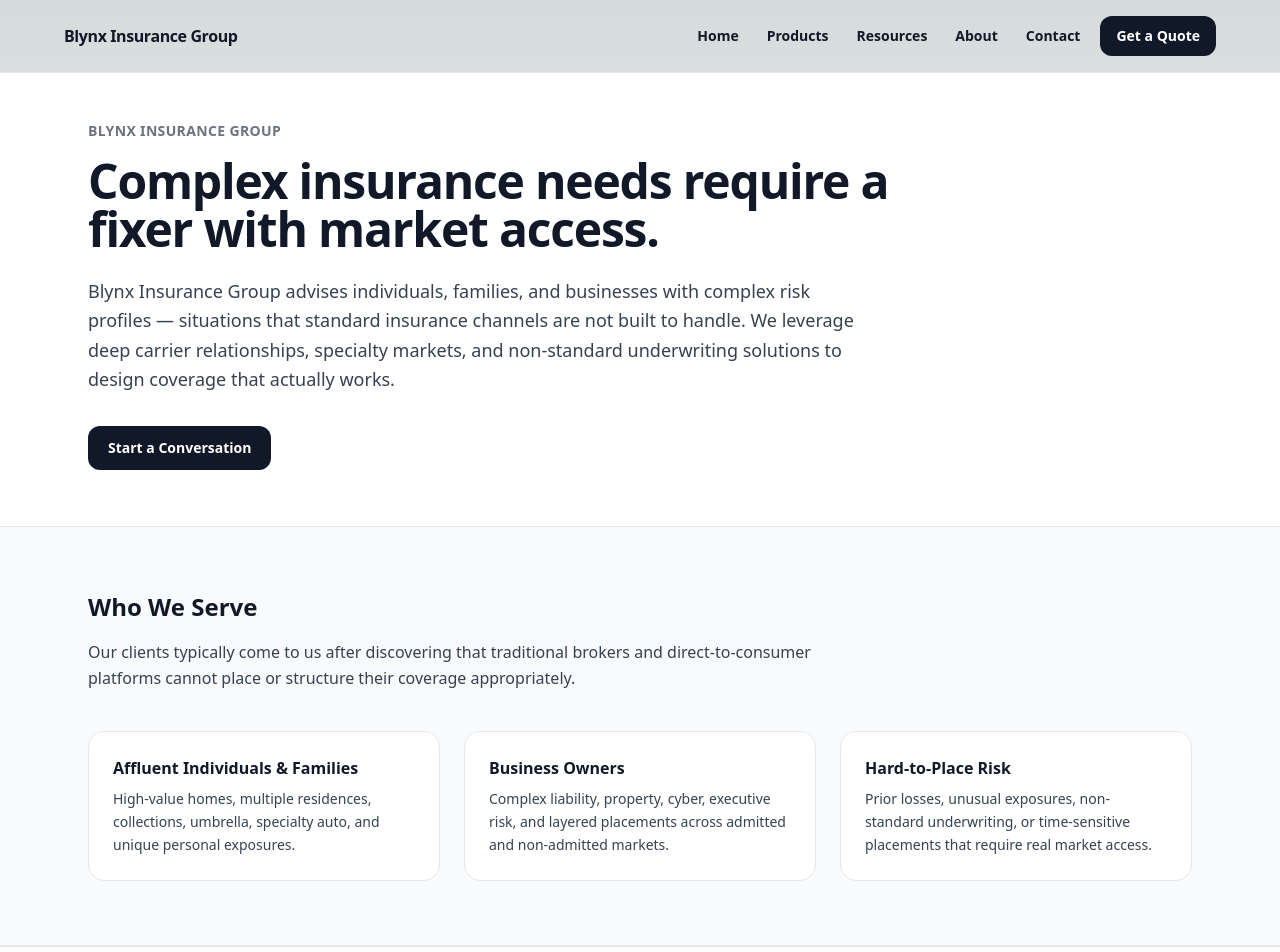
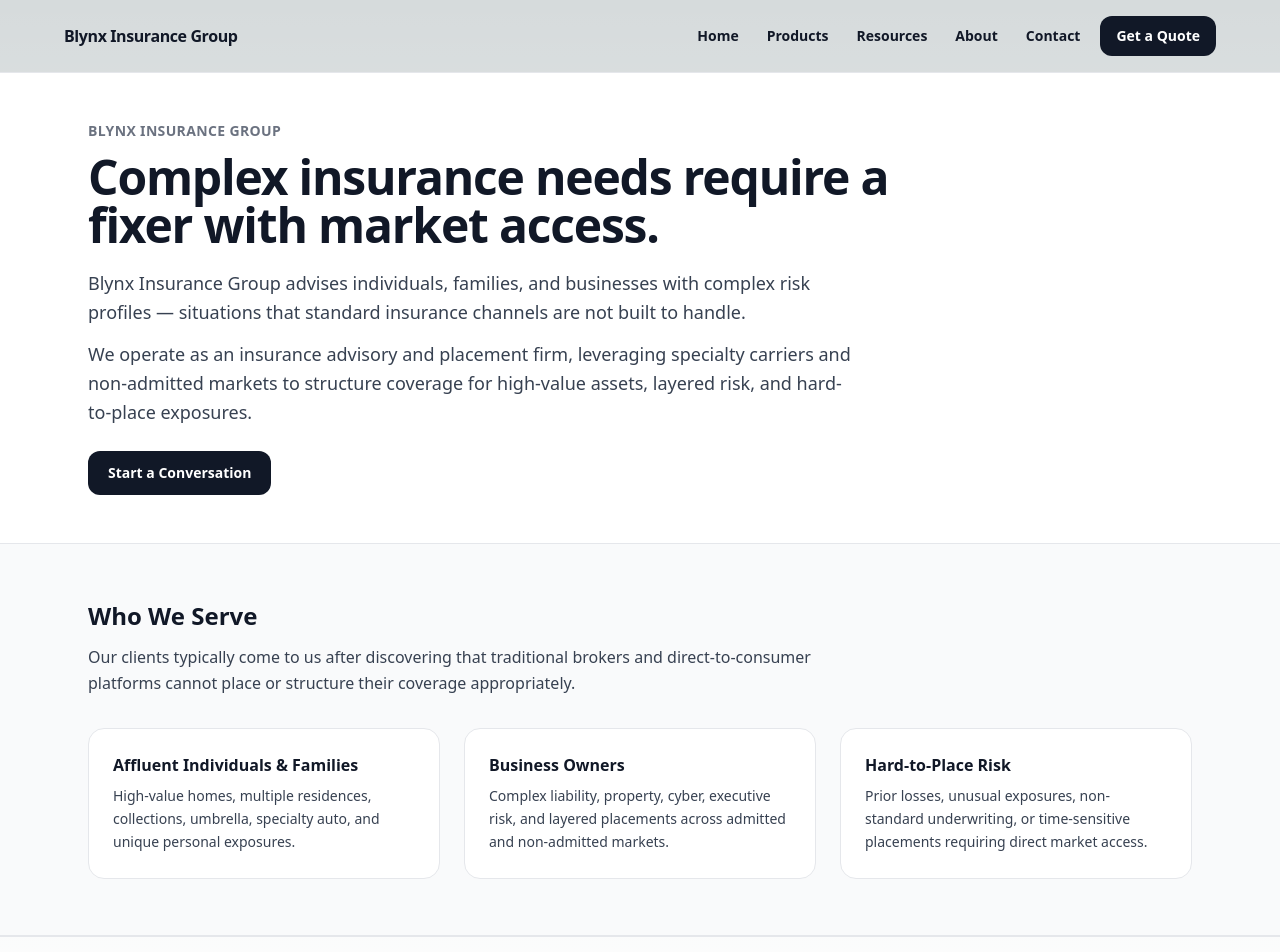
Before and after one commit to Thoxie/Blynx-Insurance-Group, a Next.js app: page / in a window 1280 px wide. Shown: the top 952 px of the page. Built offline with nearby package versions, Linux system fonts and the light colour scheme.

Commit message:
Update page.tsx

```diff
--- a/app/page.tsx
+++ b/app/page.tsx
@@ -1,3 +1,5 @@
+// PATH: app/page.tsx
+
 /**
  * Page: Home
  * Route: /
@@ -11,29 +13,37 @@
     <main className="flex flex-col">
       {/* HERO */}
       <section className="border-b border-gray-200 bg-white">
-        {/* Reduced vertical space (roughly cut in half) */}
-        <div className="mx-auto max-w-6xl px-6 pt-12 pb-14">
+        {/* Tightened spacing vs prior (reduced vertical padding) */}
+        <div className="mx-auto max-w-6xl px-6 pt-12 pb-12">
           <p className="text-sm font-semibold uppercase tracking-wide text-gray-500">
             Blynx Insurance Group
           </p>
 
-          {/* Updated headline to the approved positioning */}
-          <h1 className="mt-4 max-w-4xl text-4xl md:text-5xl font-semibold tracking-tight text-gray-900">
+          {/* KEEP this tagline in the homepage content (per instruction) */}
+          <h1 className="mt-3 max-w-4xl text-4xl md:text-5xl font-semibold tracking-tight text-gray-900">
             Complex insurance needs require a fixer with market access.
           </h1>
 
-          <p className="mt-6 max-w-3xl text-lg text-gray-700 leading-relaxed">
+          {/* Tightened copy spacing */}
+          <p className="mt-5 max-w-3xl text-lg text-gray-700 leading-relaxed">
             Blynx Insurance Group advises individuals, families, and businesses
             with complex risk profiles — situations that standard insurance
-            channels are not built to handle. We leverage deep carrier
-            relationships, specialty markets, and non-standard underwriting
-            solutions to design coverage that actually works.
+            channels are not built to handle.
           </p>
 
-          {/* Removed: "Request a Quote" box/button separator (already in top nav) */}
-          {/* Removed: "Our Approach" button (belongs in nav, not homepage body CTA) */}
+          <p className="mt-3 max-w-3xl text-lg text-gray-700 leading-relaxed">
+            We operate as an insurance advisory and placement firm, leveraging
+            specialty carriers and non-admitted markets to structure coverage
+            for high-value assets, layered risk, and hard-to-place exposures.
+          </p>
 
-          <div className="mt-8">
+          {/* REMOVED per instruction:
+              - Request a Quote box/CTA (you already have Get a Quote in the top nav)
+              - Our Approach box/CTA (doesn't belong as a homepage scroll button)
+          */}
+
+          {/* Keep a single, clean primary CTA that does not duplicate “Get a Quote” */}
+          <div className="mt-6">
             <Link
               href="/contact"
               className="inline-block rounded-xl bg-gray-900 px-5 py-3 text-sm font-semibold text-white hover:bg-gray-800 transition"
@@ -46,16 +56,16 @@
 
       {/* WHO WE SERVE */}
       <section className="border-b border-gray-200 bg-gray-50">
-        <div className="mx-auto max-w-6xl px-6 py-16">
+        <div className="mx-auto max-w-6xl px-6 py-14">
           <h2 className="text-2xl font-semibold text-gray-900">Who We Serve</h2>
 
-          <p className="mt-4 max-w-3xl text-gray-700 leading-relaxed">
+          <p className="mt-3 max-w-3xl text-gray-700 leading-relaxed">
             Our clients typically come to us after discovering that traditional
             brokers and direct-to-consumer platforms cannot place or structure
             their coverage appropriately.
           </p>
 
-          <div className="mt-10 grid gap-6 md:grid-cols-3">
+          <div className="mt-8 grid gap-6 md:grid-cols-3">
             <div className="rounded-2xl border border-gray-200 bg-white p-6">
               <h3 className="text-base font-semibold text-gray-900">
                 Affluent Individuals & Families
@@ -82,16 +92,12 @@
               </h3>
               <p className="mt-2 text-sm text-gray-700 leading-relaxed">
                 Prior losses, unusual exposures, non-standard underwriting, or
-                time-sensitive placements that require real market access.
+                time-sensitive placements requiring direct market access.
               </p>
             </div>
           </div>
         </div>
       </section>
-
-      {/* NEXT SECTION(S) */}
-      {/* Keep the rest of your existing homepage sections below unchanged
-          unless you want me to reflow them next. */}
     </main>
   );
 }
```
